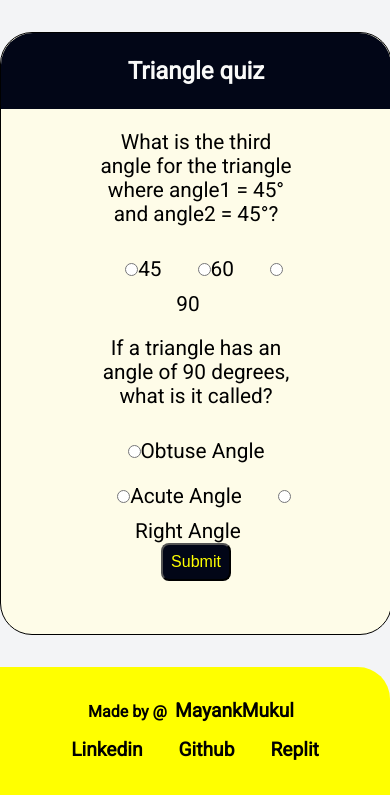
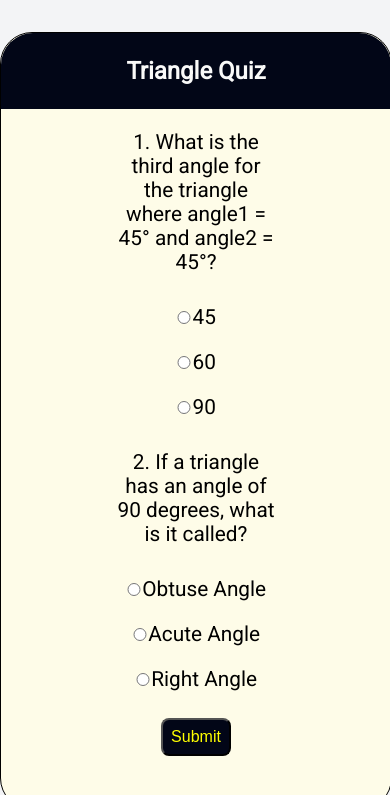
Before and after one commit to MayankMukul/fun-triangles, a plain HTML site: page quiz.html in a window 390 px wide. Shown: the part 148-943 px from the top of the page. Drawn offline with Linux system fonts and the light colour scheme.

Commit message:
responsive update

```diff
--- a/quiz.html
+++ b/quiz.html
@@ -3,13 +3,13 @@
 <head>
     <meta charset="UTF-8">
     <meta name="viewport" content="width=device-width, initial-scale=1.0">
-    <title>fun with triangles | Quiz</title>
+    <title>Fun With Triangles | Quiz</title>
     <link rel="stylesheet" href="style.css">
 </head>
 <body>
 
     <div class="navbar">
-        <h1 class="title">fun with Triangles</h1>
+        <h1 class="title">Fun With Triangles</h1>
         <div class="nav-right">
             <a href="index.html" class="link ">Triangles ?</a>
             <a href="quiz.html" class="link link-active">Quiz</a>
@@ -18,22 +18,22 @@
         </div>
     </div>
         <div class="container">
-            <h2 class="main-title">Triangle quiz</h2>
+            <h2 class="main-title">Triangle Quiz</h2>
 
             <div class="hero">
                 <form class="quizform" >
                     <div class="question-container">
-                        <p>What is the third angle for the triangle where angle1 = 45° and angle2 = 45°?</p>
-                        <label for="q1"><input type="radio" name="q1" class="option1" value="45">45</label>
-                        <label for="q1"><input type="radio" name="q1" class="option1" value="60">60</label>
-                        <label for="q1"><input type="radio" name="q1" class="option1" value="90">90</label>
+                        <p>1. What is the third angle for the triangle where angle1 = 45° and angle2 = 45°?</p>
+                        <label class="block" for="45"><input type="radio" name="q1" class="option1 radio" id="45" value="45">45</label>
+                        <label class="block" for="60"><input type="radio" name="q1" class="option1 radio" id="60" value="60">60</label>
+                        <label class="block" for="90"><input type="radio" name="q1" class="option1 radio" id="90" value="90">90</label>
                     </div>
 
                      <div class="question-container">
-                        <p>If a triangle has an angle of 90 degrees, what is it called?</p>
-                        <label for="q2"><input type="radio" name="q2" class="option2" value="obtuse">Obtuse Angle</label>
-                        <label for="q2"><input type="radio" name="q2" class="option2" value="acute">Acute Angle</label>
-                        <label for="q2"><input type="radio" name="q2" class="option2" value="right">Right Angle</label>
+                        <p>2. If a triangle has an angle of 90 degrees, what is it called?</p>
+                        <label class="block" for="obtuse"><input type="radio" name="q2" class="option2 radio" id="obtuse" value="obtuse">Obtuse Angle</label>
+                        <label class="block" for="acute"><input type="radio" name="q2" class="option2 radio" id="acute" value="acute">Acute Angle</label>
+                        <label class="block" for="right"><input type="radio" name="q2" class="option2 radio" id="right" value="right">Right Angle</label>
                      </div>
                 </form>
                 <button id="btn">Submit</button>
--- a/quiz.js
+++ b/quiz.js
@@ -15,7 +15,7 @@ function display(){
         index++;
     }
 
-    message.innerText="Your Score is : "+score;
+    message.innerText="You scored "+score + " points.";
 }
 
 btn.addEventListener("click",display);
--- a/style.css
+++ b/style.css
@@ -61,6 +61,9 @@ h1 {
 
 }
 
+.question-container{
+    margin: 1rem;
+}
 
 .nav-right {
     text-align: right;
@@ -81,14 +84,25 @@ label {
     padding: .5rem;
     margin: .5rem;
     font-size: 1.3rem;
+
 }
 
 input {
     margin: 1rem auto;
-
+    width: 40%;
     padding: .5rem;
     font-size: 1rem;
 
+}
+
+.radio {
+    width: 10%;
+}
+
+.block {
+    display: block;
+    margin: 0;
+    padding: 0;
 }
 
 button {
@@ -141,6 +155,9 @@ p {
     .container{
         width: 70%;
     }
+    .block {
+
+    }
 }
 
 @media only screen and ( max-width:480px){
@@ -155,11 +172,15 @@ p {
     .footer{
         width: 100%;
     }
+
 }
 
 @media screen and (min-width:800px) {
     body {
         padding: 0 2rem;
     }
-
+    .block {
+        display: inline;
+        margin: 5px;
+    }
 }
```
Also changed, not shown: area.html (+2 -2 lines), hypotenuse.html (+2 -2 lines), index.html (+2 -2 lines).
